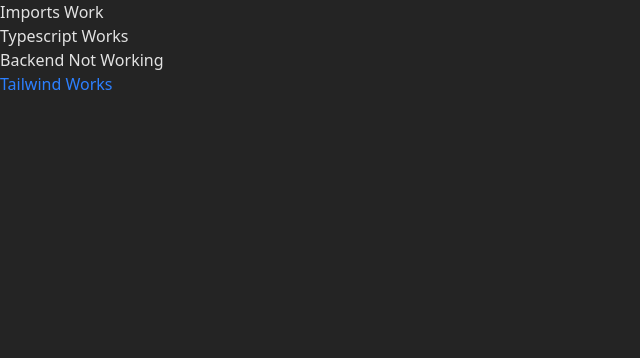
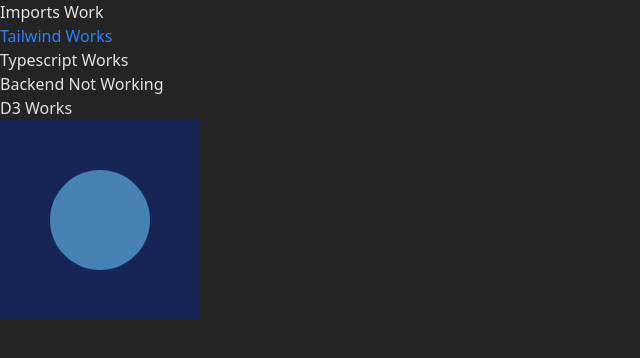
Before and after one commit to AddeSz/ViNCent-Web, a React (Vite) app in the folder frontend/: page / in a window 1280 px wide. Shown: the top 358 px of the page, without its empty margins (0-640 px from the left). Built offline with nearby package versions, Linux system fonts and the light colour scheme; no server answers.

Commit message:
added d3

```diff
--- a/frontend/package.json
+++ b/frontend/package.json
@@ -12,12 +12,14 @@
   },
   "dependencies": {
     "@tailwindcss/vite": "^4.1.8",
+    "d3": "^7.9.0",
     "react": "^19.1.0",
     "react-dom": "^19.1.0",
     "tailwindcss": "^4.1.8"
   },
   "devDependencies": {
     "@eslint/js": "^9.25.0",
+    "@types/d3": "^7.4.3",
     "@types/node": "^22.15.29",
     "@types/react": "^19.1.6",
     "@types/react-dom": "^19.1.5",
--- a/frontend/src/App.tsx
+++ b/frontend/src/App.tsx
@@ -4,8 +4,8 @@
   return (
     <>
       <h2>Imports Work</h2>
+      <h2 className="text-blue-500">Tailwind Works</h2>
       <Test />
-      <h2 className="text-blue-500">Tailwind Works</h2>
     </>
   );
 };
--- a/frontend/src/components/Test.tsx
+++ b/frontend/src/components/Test.tsx
@@ -1,10 +1,23 @@
-import React from "react";
-import { useEffect, useState } from "react";
+import { useEffect, useState, useRef } from "react";
+import * as d3 from "d3";
 
-const Test = (): React.JSX.Element => {
+const Test = () => {
   const [message, setMessage] = useState("");
+  const svgRef = useRef<SVGSVGElement | null>(null);
 
   useEffect(() => {
+    const svg = d3.select(svgRef.current);
+    svg.selectAll("*").remove();
+
+    svg
+      .attr("width", 200)
+      .attr("height", 200)
+      .append("circle")
+      .attr("cx", 100)
+      .attr("cy", 100)
+      .attr("r", 50)
+      .attr("fill", "steelblue");
+
     fetch(import.meta.env.VITE_BACKEND_URL + "/")
       .then((res) => res.json())
       .then((data) => setMessage(data.message))
@@ -15,6 +28,8 @@
     <>
       <h2>Typescript Works</h2>
       <h2>Backend {message || "Loading..."}</h2>
+      <h2>D3 Works</h2>
+      <svg ref={svgRef} className="bg-blue-950" />
     </>
   );
 };
```
Also changed, not shown: 1 other file (tests, documents, lock files or other folders).
